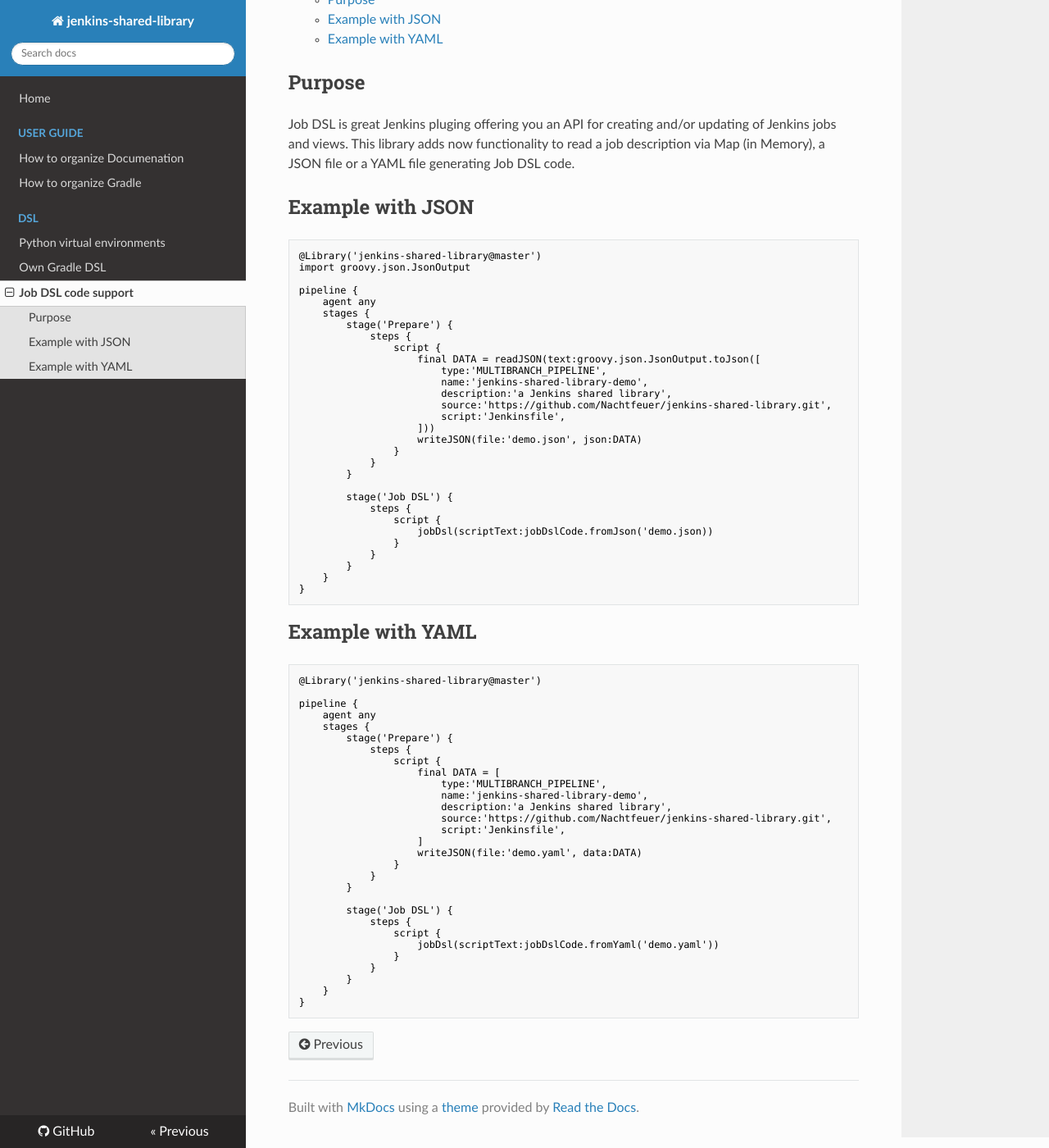
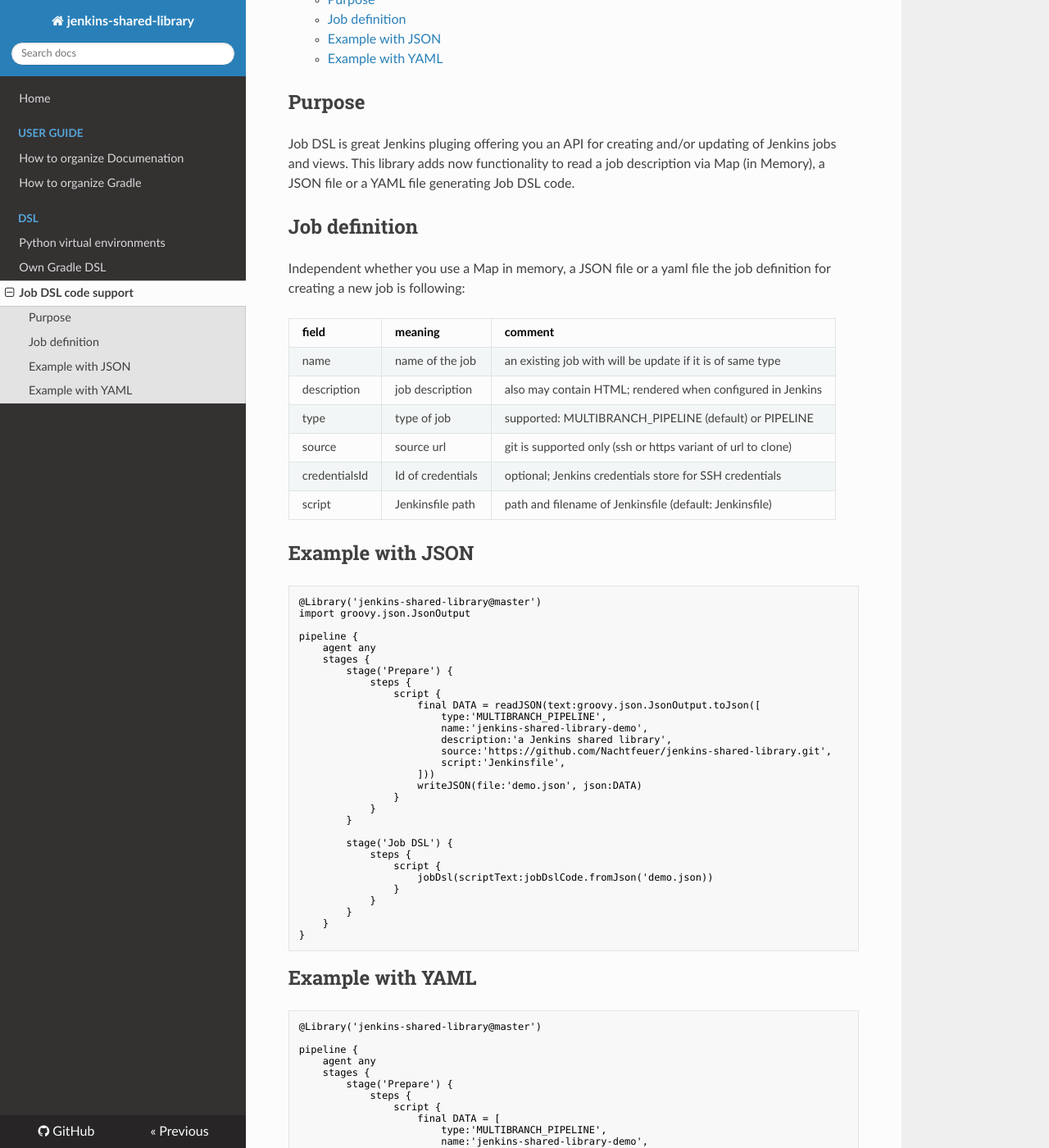
Before and after one commit to Nachtfeuer/jenkins-shared-library, an MkDocs documentation site: the page built from docs/jobdslcode.md, in a window 1280 px wide and 1400 px high, scrolled down 208 px. Shown: the whole window at 82% size. Built offline with MkDocs 1.6.1, drawn with Linux system fonts in a browser that asks for light colours; nearby versions of some CDN libraries; some of the changed text lies outside the part shown.

Commit message:
#4: Map support addded; documentation updated for job definition details

```diff
--- a/docs/jobdslcode.md
+++ b/docs/jobdslcode.md
@@ -8,6 +8,21 @@
 and/or updating of Jenkins jobs and views. This library adds now
 functionality to read a job description via Map (in Memory),
 a JSON file or a YAML file generating Job DSL code.
+
+## Job definition
+
+Independent whether you use a Map in memory, a JSON file or a yaml file the
+job definition for creating a new job is following:
+
+| field         | meaning           | comment                                                      |
+|-------------- | ----------------- | ------------------------------------------------------------ |
+| name          | name of the job   | an existing job with will be update if it is of same type    |
+| description   | job description   | also may contain HTML; rendered when configured in Jenkins   |
+| type          | type of job       | supported: MULTIBRANCH_PIPELINE (default) or PIPELINE        |
+| source        | source url        | git is supported only (ssh or https variant of url to clone) |
+| credentialsId | Id of credentials | optional; Jenkins credentials store for SSH credentials      |
+| script        | Jenkinsfile path  | path and filename of Jenkinsfile (default: Jenkinsfile)      |
+
 
 ## Example with JSON
 
@@ -62,7 +77,7 @@
                         source:'https://github.com/Nachtfeuer/jenkins-shared-library.git',
                         script:'Jenkinsfile',
                     ]
-                    writeJSON(file:'demo.yaml', data:DATA)
+                    writeYaml(file:'demo.yaml', data:DATA)
                 }
             }
         }
```
Also changed, not shown: 2 other files.
